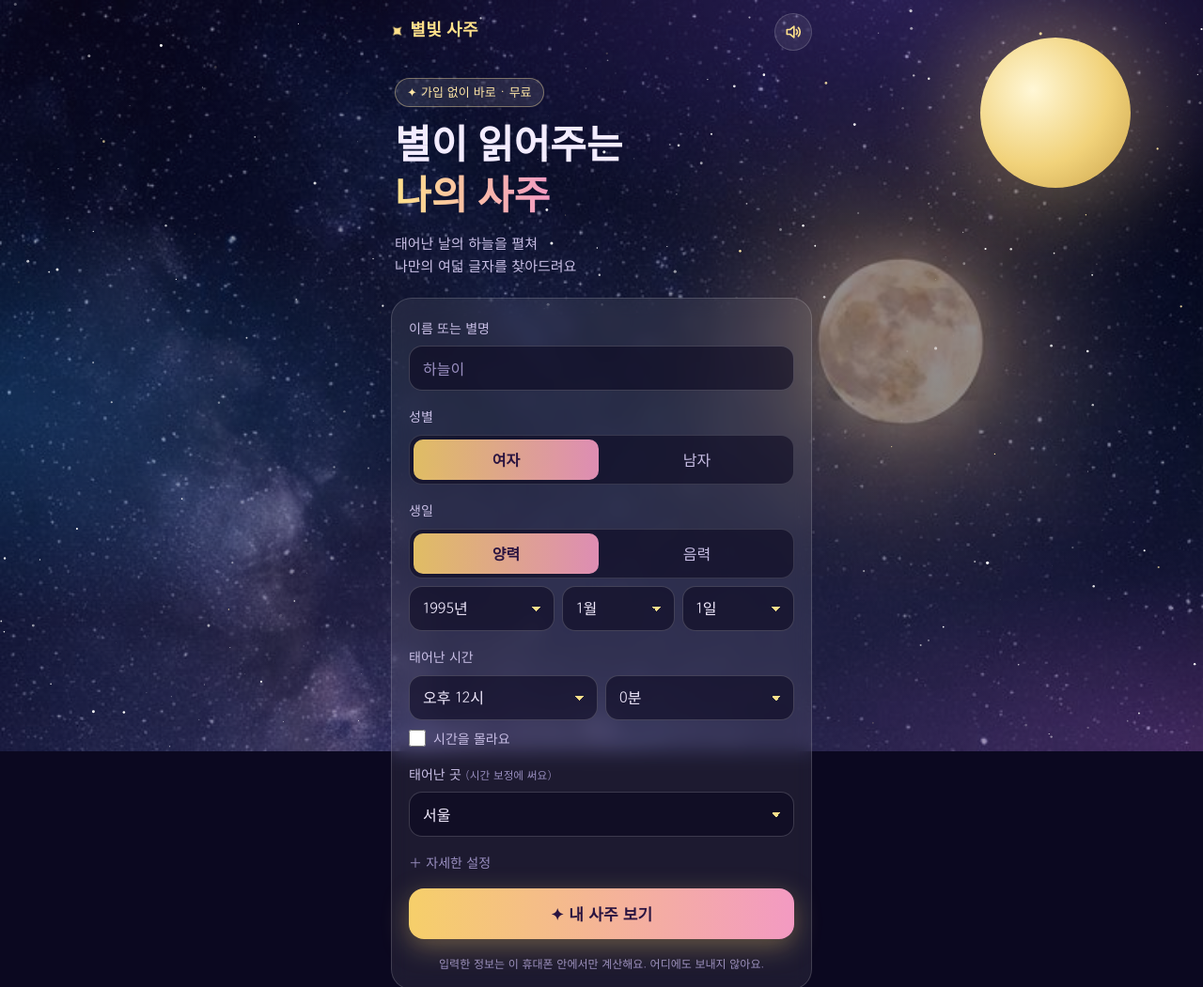
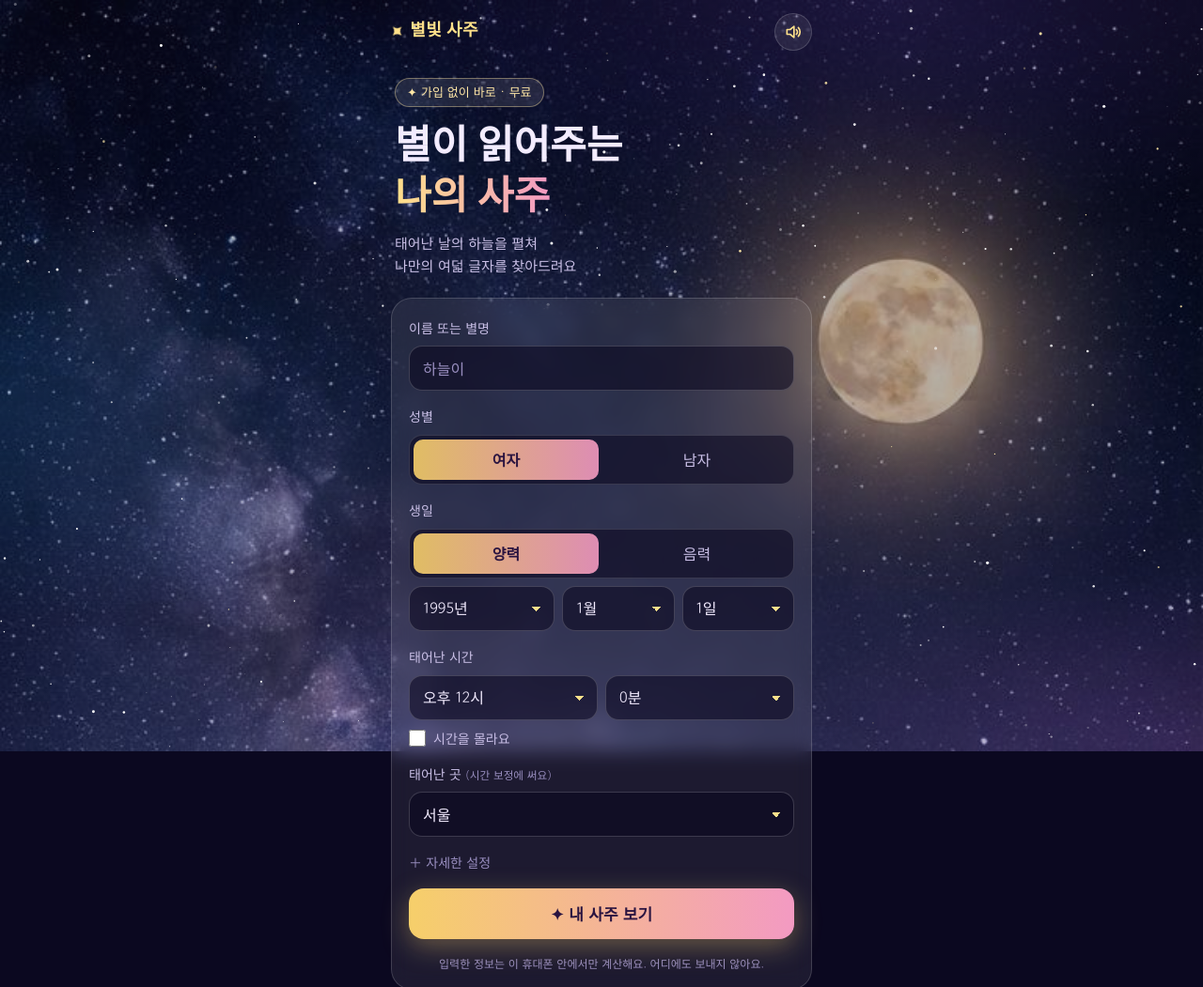
Before and after one commit to bunnysay18-bit/byeolbit-saju, a plain HTML site: page index.html in a window 1280 px wide. Shown: the top 1051 px of the page at 94% size. Drawn offline with Linux system fonts and the light colour scheme; a web font is replaced by a local one.

Commit message:
[수정] 넓은 화면에서 달 두 개 보이던 것

```diff
--- a/style.css
+++ b/style.css
@@ -189,7 +189,8 @@ button, input, select { font: inherit; color: inherit; }
 
 @media (min-width: 700px) {
   .intro h1 { font-size: 42px; }
-  .moon { right: 6vw; top: 40px; width: 160px; height: 160px; }
+  .moon { display: none; } /* 넓은 화면은 배경 사진 속 달이 보이므로 그린 달은 숨김 */
+  .sky-photo.on { opacity: .7; }
 }
 @media (prefers-reduced-motion: reduce) {
   *, *::before, *::after { animation: none !important; transition: none !important; }
```
